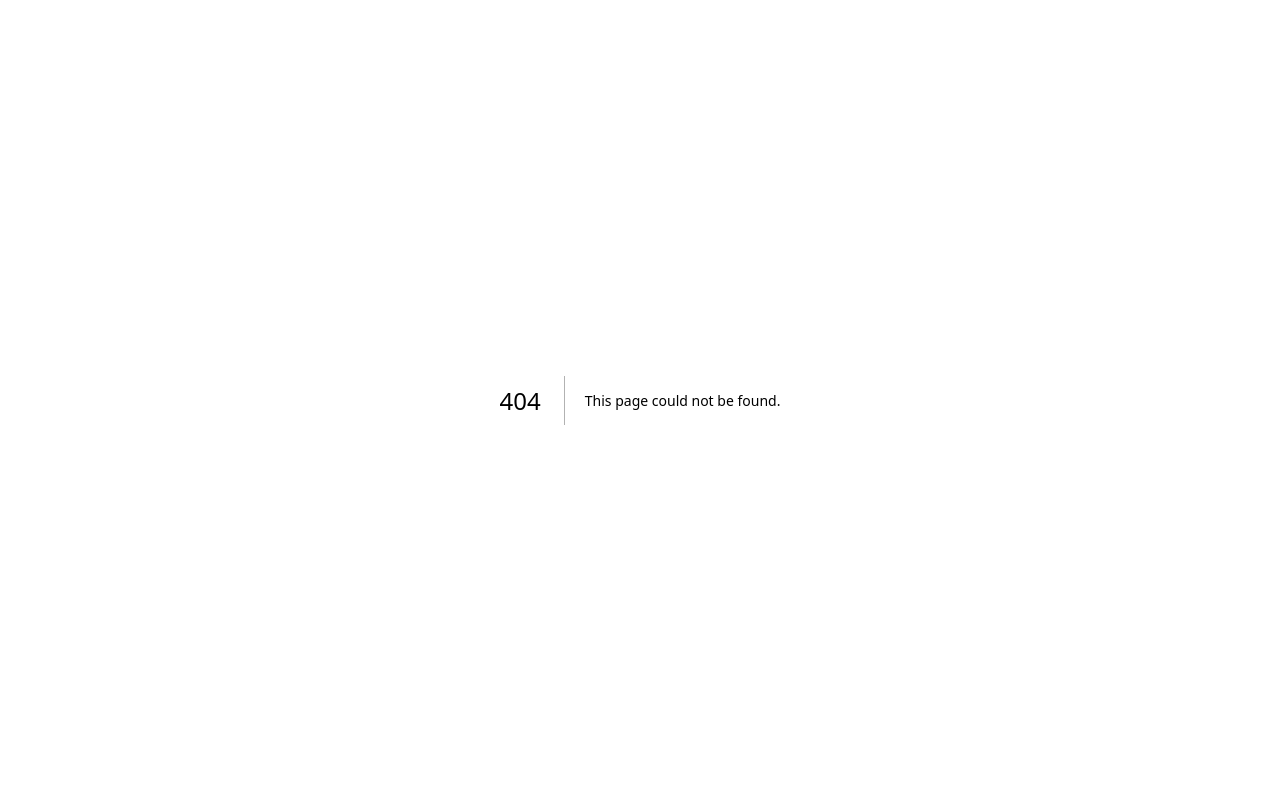
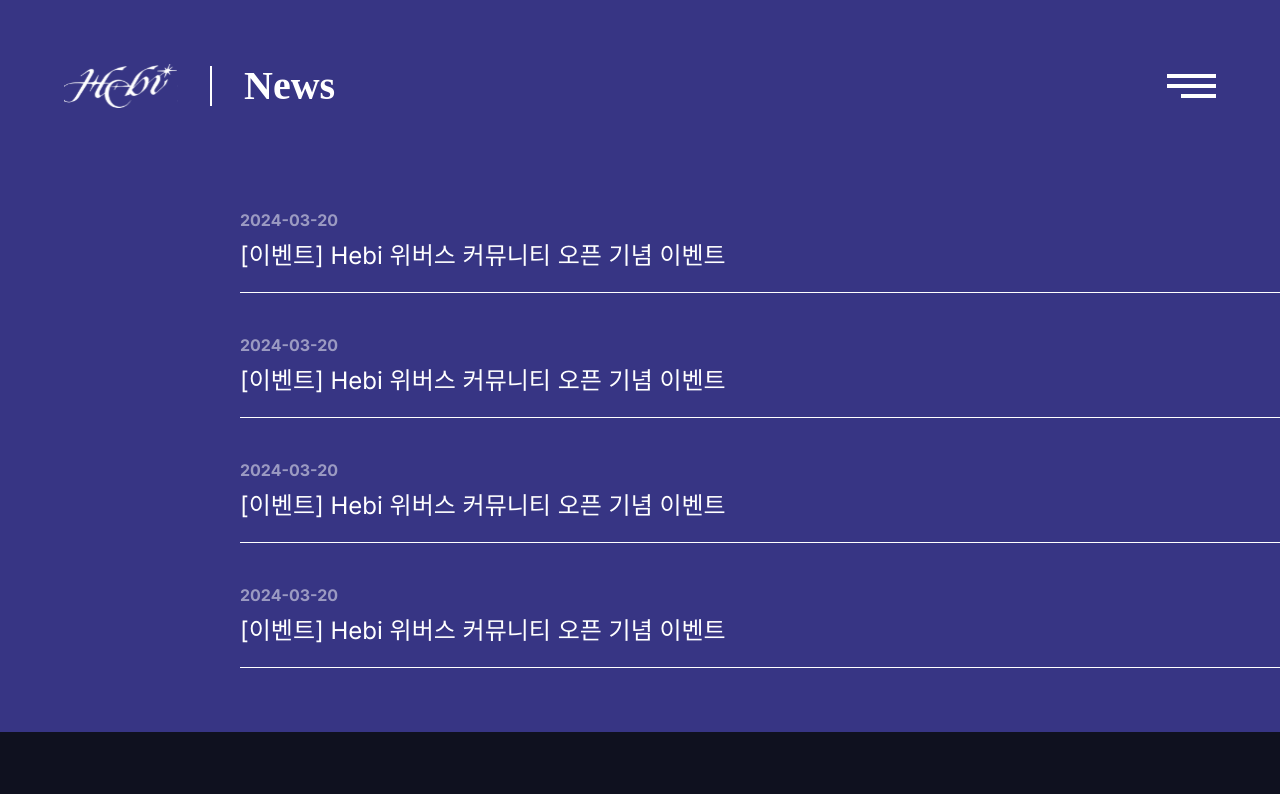
Before and after one commit to hebi-im/frontend, a Next.js app: page /news in a window 1280 px wide. Before the commit this address had no page. Shown: the top 794 px of the page. Built offline with nearby package versions, Linux system fonts and the light colour scheme.

Commit message:
feat: almost done with News listing page filled with dummy data

```diff
--- /dev/null
+++ b/src/app/news/page.tsx
@@ -0,0 +1,41 @@
+const newsArticles = [
+  {
+    id: 1,
+    tag: "이벤트",
+    title: "Hebi 위버스 커뮤니티 오픈 기념 이벤트",
+    date: "2024-03-20",
+  },
+  {
+    id: 2,
+    tag: "이벤트",
+    title: "Hebi 위버스 커뮤니티 오픈 기념 이벤트",
+    date: "2024-03-20",
+  },
+  {
+    id: 3,
+    tag: "이벤트",
+    title: "Hebi 위버스 커뮤니티 오픈 기념 이벤트",
+    date: "2024-03-20",
+  },
+  {
+    id: 4,
+    tag: "이벤트",
+    title: "Hebi 위버스 커뮤니티 오픈 기념 이벤트",
+    date: "2024-03-20",
+  }
+];
+
+export default function NewsPage() {
+  return (
+    <main className="max-w-7xl pt-52 pb-16 lg:pl-60">
+      <section className="space-y-10">
+        {newsArticles.map((article) => (
+          <article key={article.id} className="w-full border-b pb-5">
+            <p className="text-[16px] font-bold text-white/50 pb-2">{article.date}</p>
+            <h2 className="text-2xl">{ `[${article.tag}] ${article.title}`}</h2>
+          </article>
+        ))}
+      </section>
+    </main>
+  );
+}
--- a/src/components/GlobalHeader.tsx
+++ b/src/components/GlobalHeader.tsx
@@ -23,7 +23,7 @@
         {currentPath && (
           <div className="flex items-center gap-[32px] border-l-2 border-white pl-8">
             <span className="justify-start text-[40px] font-bold font-['EB_Garamond'] leading-10">
-              {currentPath}
+            {currentPath.charAt(0).toUpperCase() + currentPath.slice(1)}
             </span>
           </div>
         )}
```
